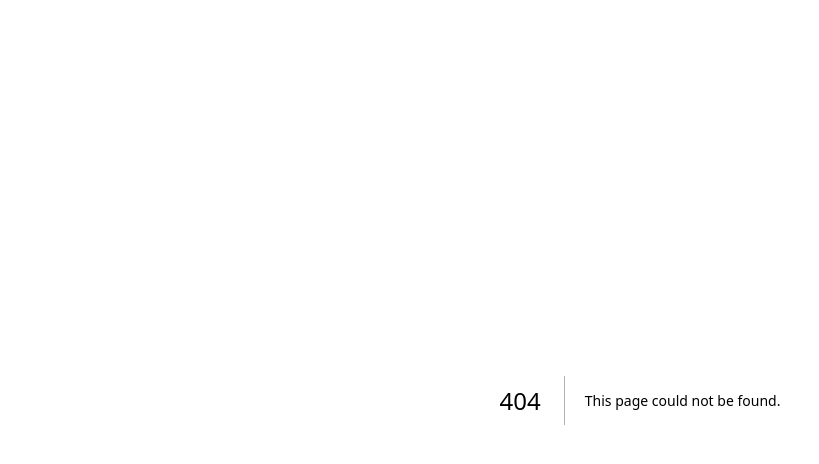
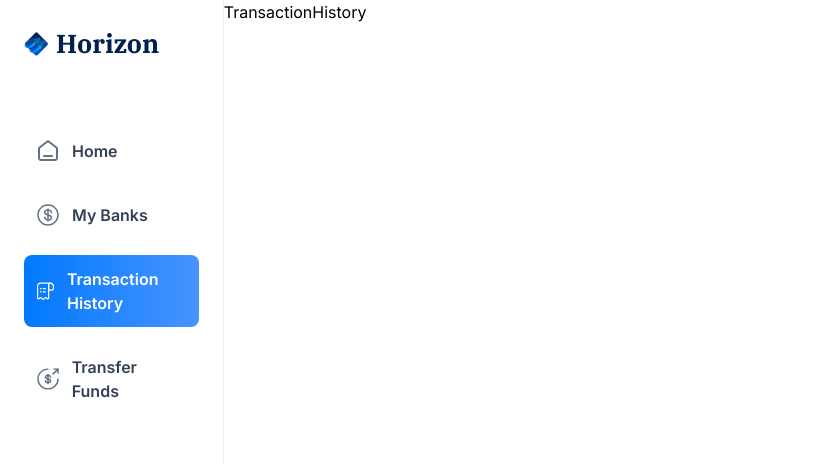
Before and after one commit to Zakaria-Bli/JSM-Banking, a Next.js app: page /transaction-history in a window 1280 px wide. Before the commit this address had no page. Shown: the top 464 px of the page, without its empty margins (0-819 px from the left). Built offline with nearby package versions, Linux system fonts and the light colour scheme.

Commit message:
Implement full routes structure

```diff
--- /dev/null
+++ b/app/(root)/my-banks/page.tsx
@@ -0,0 +1,5 @@
+import React from "react"
+
+export default function MyBanks() {
+  return <div>MyBanks</div>
+}
--- /dev/null
+++ b/app/(root)/payment-transfer/page.tsx
@@ -0,0 +1,5 @@
+import React from "react"
+
+export default function Transfer() {
+  return <div>Transfer</div>
+}
--- /dev/null
+++ b/app/(root)/transaction-history/page.tsx
@@ -0,0 +1,5 @@
+import React from "react"
+
+export default function TransactionHistory() {
+  return <div>TransactionHistory</div>
+}
```
